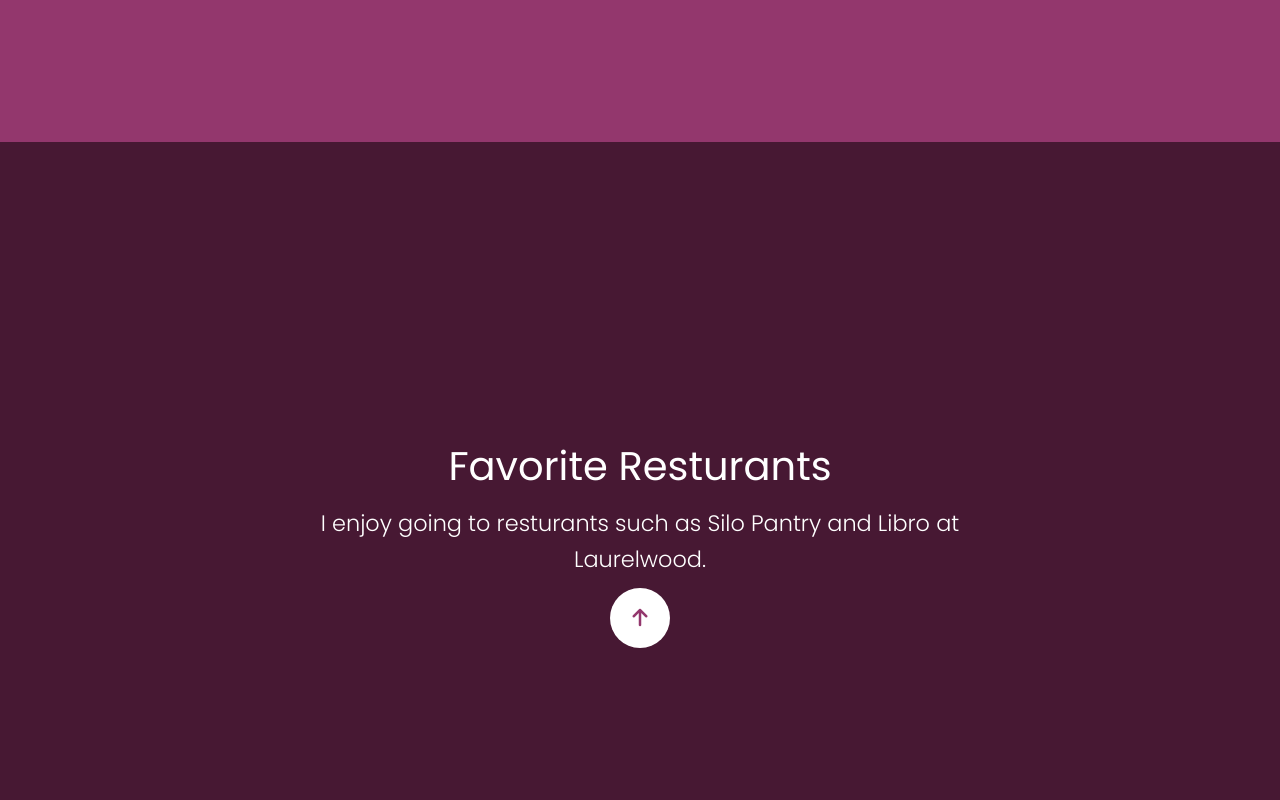
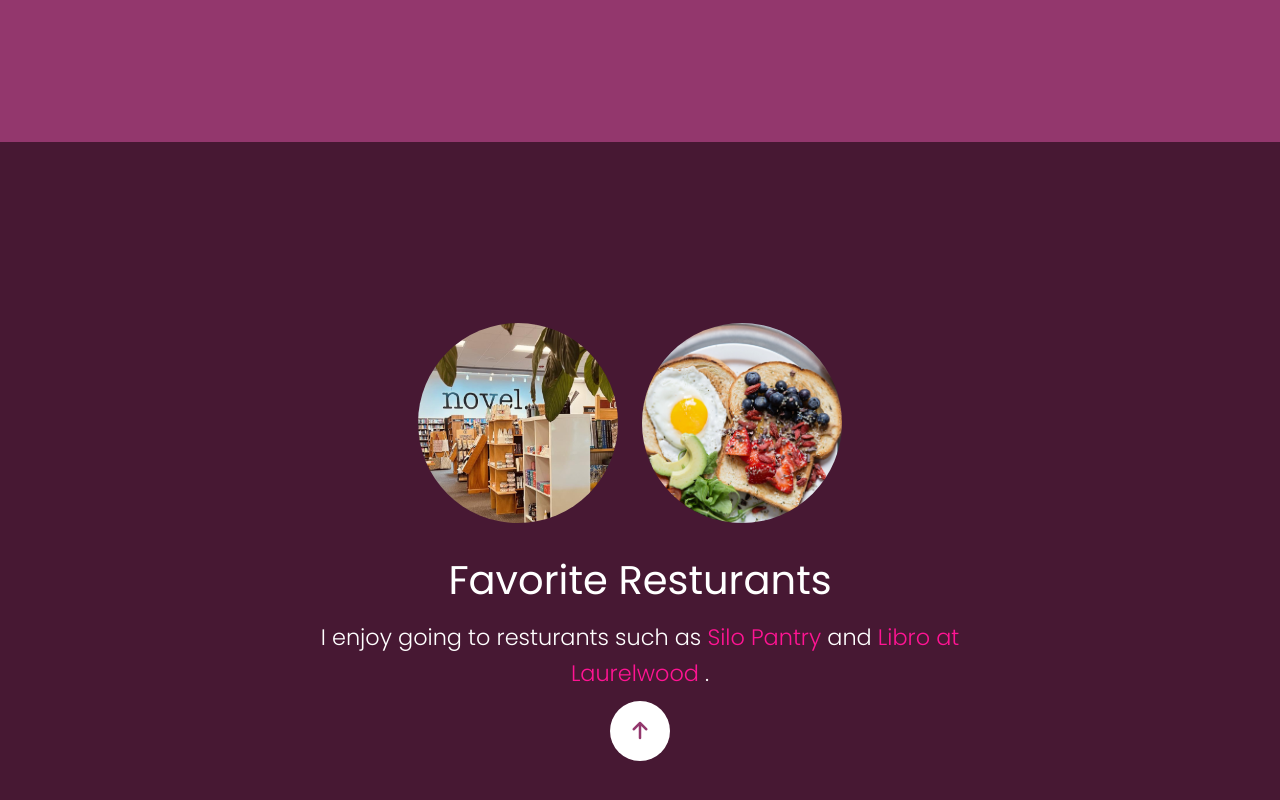
Before and after one commit to feliciamade/about-me, a plain HTML site: page index.html in a window 1280 px wide. Shown: the part 1458-2258 px from the top of the page. Drawn offline with Linux system fonts and the light colour scheme.

Commit message:
Added Images and Links

```diff
--- a/index.html
+++ b/index.html
@@ -50,7 +50,7 @@
 
 
             <p>
-                I’m a graphic designer, illustrator, and aspiring software engineer currently enrolled in CodeCrew’s intensive 9-month software engineering bootcamp. </p>
+                I’m a graphic designer, illustrator, and aspiring software engineer currently enrolled in<a href="https://www.code-crew.org/"> Code Crew's</a> intensive 9-month software engineering bootcamp. </p>
                <div id="scroll_1">
                 <a href="#hobbies">
                     <i class="fa-solid fa-arrow-down"></i>
@@ -65,6 +65,8 @@
     <section id="hobbies">
 
         <div class="content">
+
+
         <h1>My Hobbies</h1>
         <p> I enjoy illustrating, animating, and coding
         </p>
@@ -81,9 +83,15 @@
         <section id="eats">
 
             <div class="content">
+
+            <div class="images">
+                <img src="images/novel.jpg">
+                <img src="images/silopantry.jpg">
+            </div>
+
             <h1>Favorite Resturants</h1>
 
-            <p> I enjoy going to resturants such as Silo Pantry and Libro at Laurelwood.
+            <p> I enjoy going to resturants such as <a href="https://www.thecitysilo.com/">Silo Pantry</a> and <a href="https://www.novelmemphis.com/libro">Libro at Laurelwood</a> .
             </p>
 
             <div id="scroll">
--- a/styles.css
+++ b/styles.css
@@ -173,7 +173,7 @@
     align-items: center;
     justify-content: center;
     gap:15px;
-    color:rgb(255, 96, 189);
+    color:rgb(255, 20, 145);
 }
 
 
@@ -206,3 +206,21 @@
 footer h3 {
     margin-bottom: 10px;
 }
+
+.images img {
+    width:200px;
+    height:200px;
+    border-radius: 50%;
+    margin-bottom: 20px;
+    margin-right: 20px;
+ object-fit: cover;
+
+}
+
+p a {
+    color:deeppink;
+}
+
+a:hover {
+    color:deeppink;
+}
```
Also changed, not shown: images/novel.jpg (added), images/silopantry.jpg (added), 1 other file.
